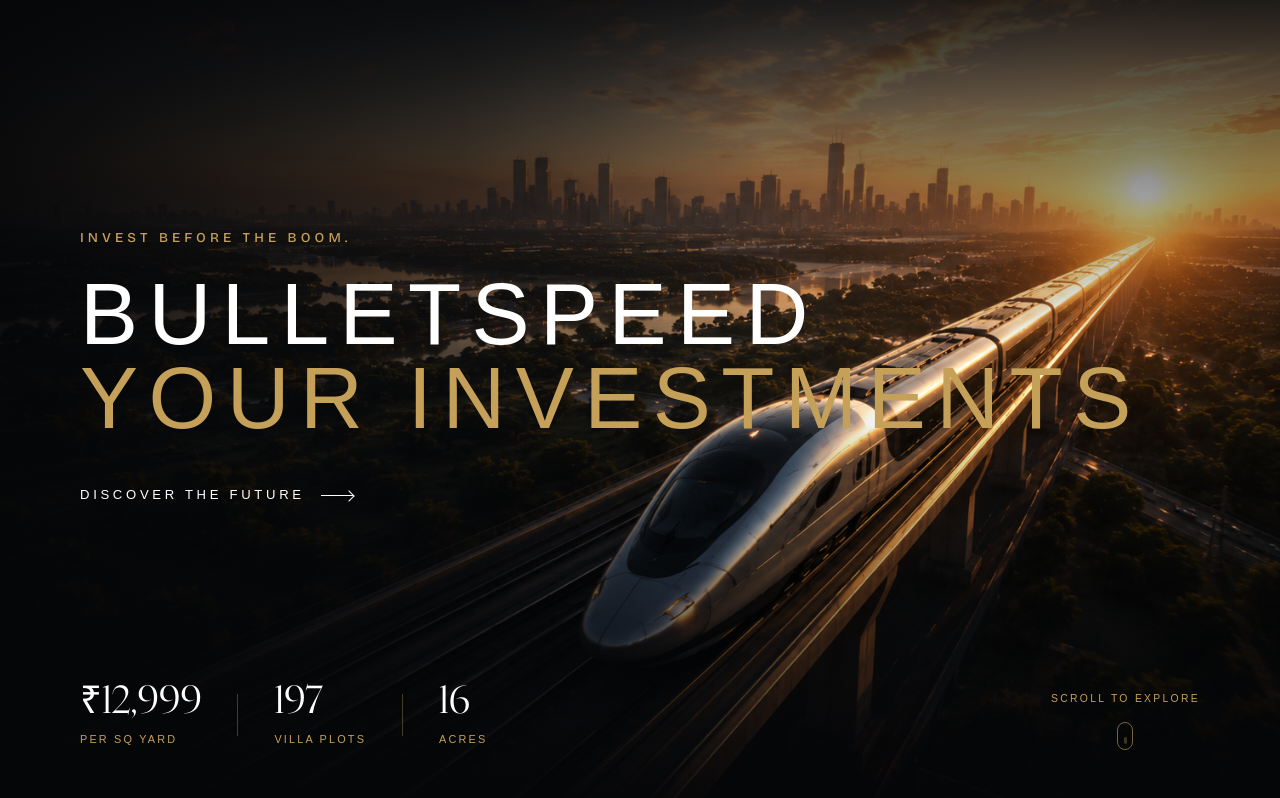
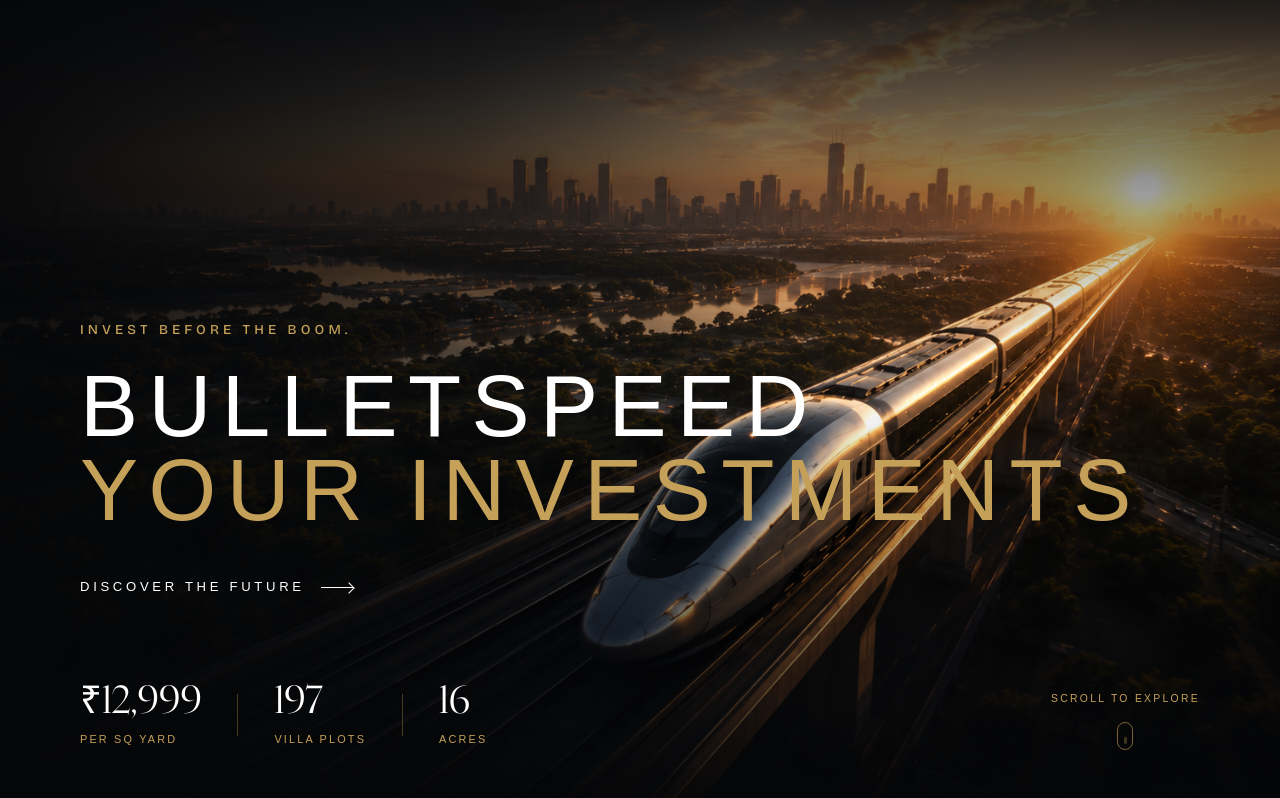
Before and after one commit to abhi963007/future-city, a React (Vite) app: page / in a window 1280 px wide. Shown: the top 798 px of the page. Built offline with nearby package versions, Linux system fonts and the light colour scheme; a web font is replaced by a local one.

Commit message:
Move Hero headline content further down with margin-top 30vh

```diff
--- a/src/styles/hero-redesign.css
+++ b/src/styles/hero-redesign.css
@@ -112,9 +112,9 @@
 .hero-cinematic-content {
   position: relative;
   z-index: 2;
-  margin-top: 16vh;
+  margin-top: 30vh;
   margin-bottom: auto;
-  padding-top: 40px;
+  padding-top: 20px;
   max-width: 950px;
 }
 
```
